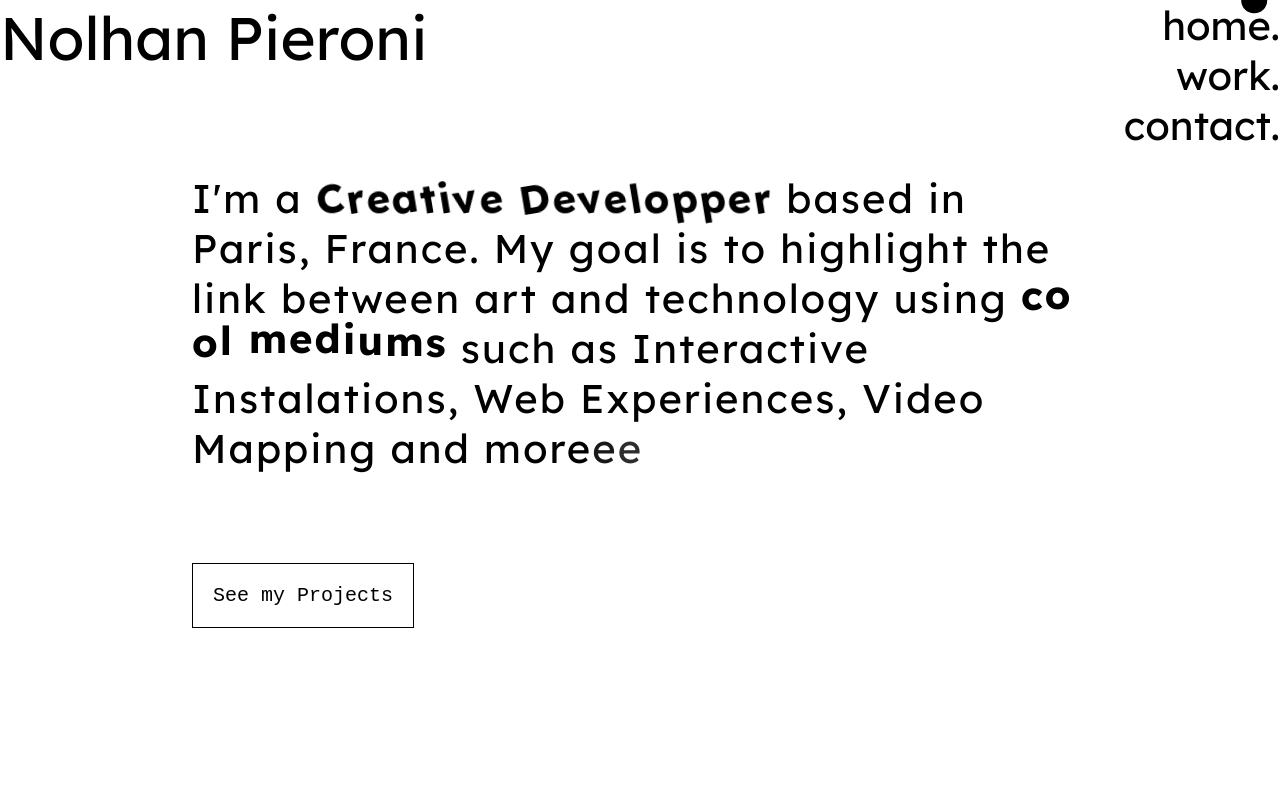
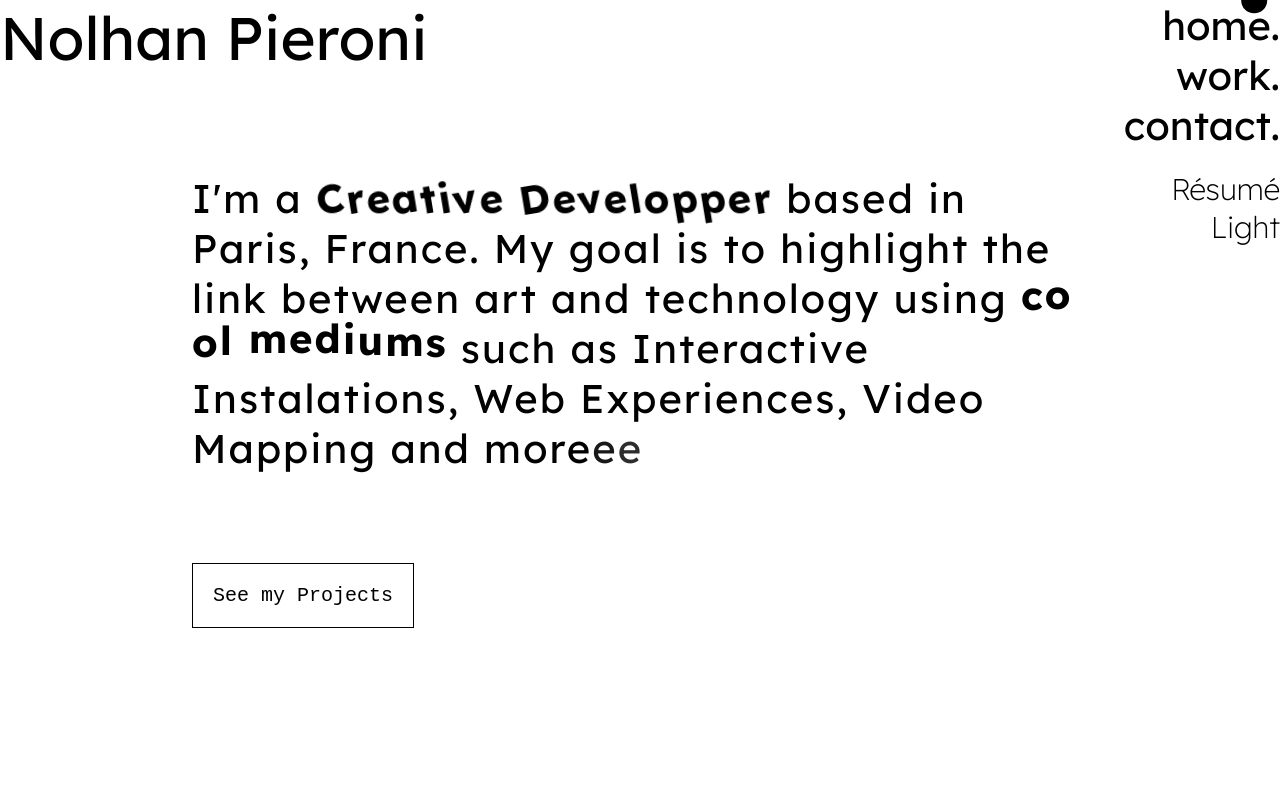
Before and after one commit to Non0reo/non0reo.github.io, a plain HTML site: page index.html in a window 1280 px wide. Shown: the top 797 px of the page. Drawn offline with Linux system fonts and the light colour scheme.

Commit message:
Added CV

```diff
--- a/css/global.css
+++ b/css/global.css
@@ -47,39 +47,14 @@ body {
     /* filter: invert(1);
     mix-blend-mode: difference; */
     font-family: "Lexend", serif;
-    font-weight: normal;
+    font-weight: 400;
     font-size: 2rem;
 }
 
-h1.text {
-    font-weight: normal;
-    font-size: 3rem;
-    filter: invert(1);
-    mix-blend-mode: difference;
+.text-discrete {
+    font-weight: 200;
+    font-size: 1.5rem;
 }
-
-header {
-    width: calc(100vw - (100vw - 100%));
-    /* background-color: var(--color1); */
-    background-color: transparent;
-    display: flex;
-    justify-content: space-between;
-    position: fixed;
-    top: 0;
-    filter: invert(1);
-    mix-blend-mode: difference;
-    width: inherit;
-    transition: width 1s cubic-bezier(.67,.21,.19,1.03);
-}
-
-nav ul {
-    list-style-type: none;
-    display: flex;
-    flex-direction: column;
-    align-items: end;
-
-}
-
 
 button.nav-links:hover {
     background-color: var(--color2);
--- /dev/null
+++ b/css/menu.css
@@ -0,0 +1,56 @@
+:root {
+    --modeButtonOffset: 100%;
+}
+
+h1.text {
+    font-weight: normal;
+    font-size: 3rem;
+    filter: invert(1);
+    mix-blend-mode: difference;
+}
+
+header {
+    width: calc(100vw - (100vw - 100%));
+    /* background-color: var(--color1); */
+    background-color: transparent;
+    display: flex;
+    justify-content: space-between;
+    position: fixed;
+    top: 0;
+    filter: invert(1);
+    mix-blend-mode: difference;
+    width: inherit;
+    transition: width 1s cubic-bezier(.67,.21,.19,1.03);
+}
+
+.menu {
+    display: flex;
+    flex-direction: column;
+    gap: 1rem;
+}
+
+nav ul {
+    list-style-type: none;
+    display: flex;
+    flex-direction: column;
+    align-items: end;
+
+}
+
+/* .light-swap-div {
+    display: flex;
+}
+
+.light-swap-div li {
+    position: fixed;
+}
+
+.light-button {
+    right: -300px;
+}
+
+.dark-button {
+    right: 0px;
+}
+
+ */
--- a/index.html
+++ b/index.html
@@ -4,6 +4,7 @@
     <meta charset="UTF-8">
     <meta name="viewport" content="width=device-width, initial-scale=1.0">
     <link rel="stylesheet" href="css/global.css">
+    <link rel="stylesheet" href="css/menu.css">
     <link rel="stylesheet" href="css/home.css">
     <link rel="stylesheet" href="css/work.css">
     <link rel="stylesheet" href="css/project.css">
@@ -23,6 +24,14 @@
                     <li><button class="nav-links no-style-btn" onclick="scrollToElement('#home')"><p class="text">home.</p></button></li>
                     <li><button class="nav-links no-style-btn" onclick="scrollToElement('#work')"><p class="text">work.</p></button></li>
                     <li><button class="nav-links no-style-btn" onclick="scrollToElement('#contact')"><p class="text">contact.</p></button></li>
+
+                </ul>
+                <ul>
+                    <li><button class="nav-links no-style-btn"><a href="assets/files/CV_NOLHAN_PIERONI.pdf" target="_blank" class="text text-discrete">Résumé</a></button></li>
+                    <div class="light-swap-div">
+                        <li class="light-button"><button class="nav-links no-style-btn" onclick="backgroundChangeAnim()"><p class="text text-discrete">Light</p></button></li>
+                        <!-- <li class="dark-button"><button class="nav-links no-style-btn" onclick="backgroundChangeAnim()"><p class="text text-discrete">Dark</p></button></li> -->
+                    </div>
                 </ul>
             </nav>
         </header>
--- a/js/global.js
+++ b/js/global.js
@@ -115,7 +115,7 @@ window.addEventListener('scroll', (e) => {
     //if (scrollAmount > window.innerHeight) {
     /* if (scrollAmount > 0) {
         if (activeBackground === '1') {
-            backgroundChangeAnim(1);
+            backgroundChangeAnim();
         }
 
         const middle = scrollPercentage + window.innerHeight / 2;
@@ -127,7 +127,7 @@ window.addEventListener('scroll', (e) => {
     }
     if (scrollAmount < window.innerHeight) {
         if (activeBackground === '2') {
-            backgroundChangeAnim(1);
+            backgroundChangeAnim();
         }
     } */
 });
@@ -161,7 +161,7 @@ function changeMainBackgorund() {
 }
 
 let pointTimeout;
-function backgroundChangeAnim(duration) {
+function backgroundChangeAnim(duration = 1) {
     clearTimeout(pointTimeout);
     backgroundGrow('custom', {
         top: background.style.top,
--- a/js/home.js
+++ b/js/home.js
@@ -42,6 +42,6 @@ createCustomText();
 
 document.querySelector('#see-projects-btn').addEventListener('click', (e) => {
     /* document.querySelector('.projects').scrollIntoView({behavior: 'smooth'}); */
-    backgroundChangeAnim(1);
+    backgroundChangeAnim();
     console.log(e)
 });
```
Also changed, not shown: 1 other file.
